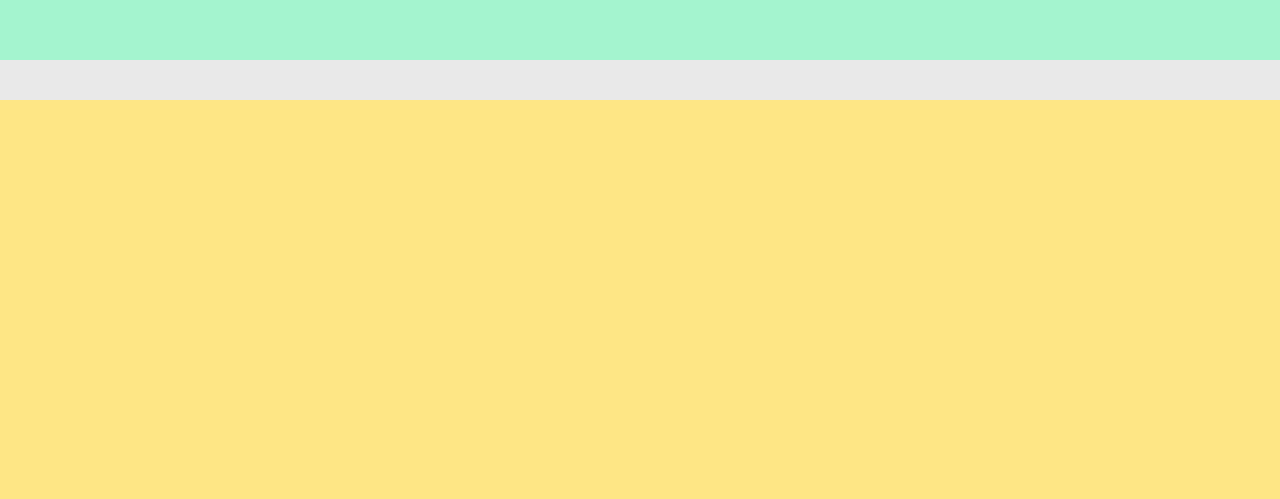
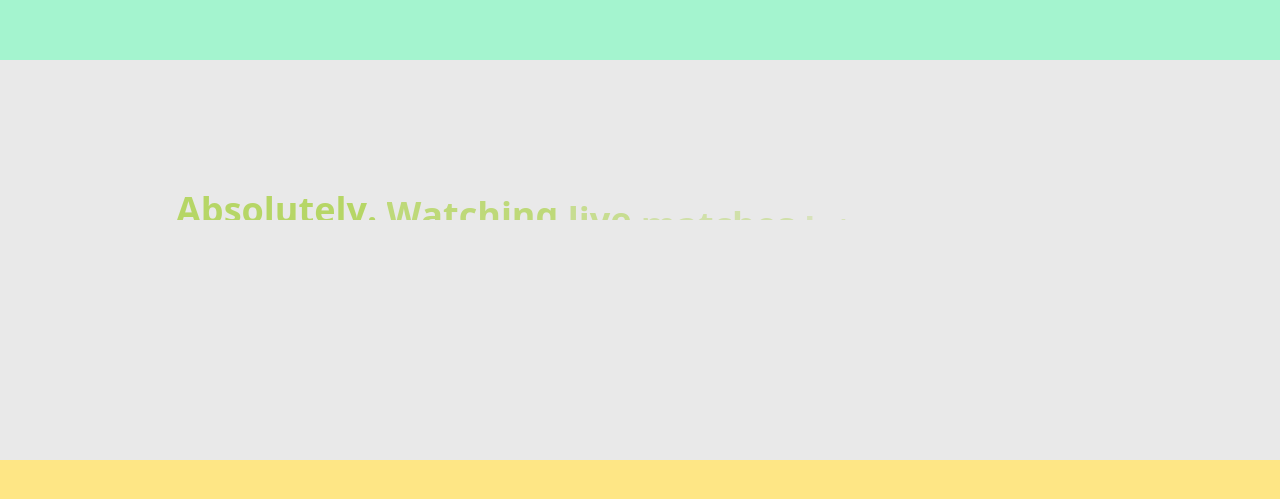
Before and after one commit to phaothu2002x/EmYeuKhoaHoc, a React (Vite) app: page / in a window 1280 px wide. Shown: the part 2280-2779 px from the top of the page. Built offline with nearby package versions, Linux system fonts and the light colour scheme.

Commit message:
split Text with masked

```diff
--- a/src/App.jsx
+++ b/src/App.jsx
@@ -4,6 +4,7 @@ import Welcome from './components/Welcome';
 import HeroSection from './components/HeroSection';
 import TextAnim from './components/TextAnim';
 import MaskImaged from './components/MaskImaged';
+import MaskedText from './components/MaskedText';
 
 gsap.registerPlugin(ScrollTrigger, SplitText);
 const App = () => {
@@ -13,6 +14,7 @@ const App = () => {
             <HeroSection />
             <TextAnim />
             <MaskImaged />
+            <MaskedText />
             <div className=" my-10 min-h-dvh bg-amber-200" />
         </main>
     );
--- /dev/null
+++ b/src/components/MaskedText.jsx
@@ -0,0 +1,37 @@
+import { useGSAP } from '@gsap/react';
+import gsap from 'gsap';
+import { SplitText } from 'gsap/all';
+import React from 'react';
+
+const MaskedText = () => {
+    useGSAP(() => {
+        const splitText = SplitText.create('.maskedText', {
+            type: 'chars, words,lines',
+            autoSplit: true,
+            mask: 'words',
+
+            onSplit: (self) => {
+                gsap.from(self.words, {
+                    yPercent: 100,
+                    duration: 1,
+                    repeat: -1,
+                    autoAlpha: 0,
+                    ease: 'power2.inOut',
+                    stagger: 0.05,
+                });
+            },
+        });
+    });
+    return (
+        <div className="mt-20 px-30 py-10 " id="splitText">
+            <h3 className="maskedText font-bold text-4xl text-center ">
+                Absolutely. Watching live matches lets me immerse myself in the
+                pace and intensity of the game. The uncertainty about which team
+                will win makes it even more thrilling. That’s exactly why I
+                always prefer watching matches live.
+            </h3>
+        </div>
+    );
+};
+
+export default MaskedText;
```
